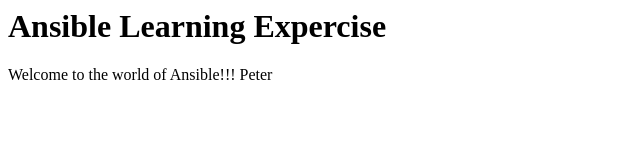
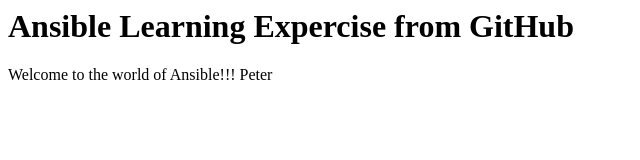
Before and after one commit to priyadarshi035/ansible1, a plain HTML site: page index.html in a window 1280 px wide. Shown: the whole page, without its empty margins (0-640 px from the left). Drawn offline with Linux system fonts and the light colour scheme.

Commit message:
Update index.html

```diff
--- a/index.html
+++ b/index.html
@@ -3,7 +3,7 @@
     <title>Project Liberty</title>
   </head>
   <body>
-    <h1>Ansible Learning Expercise</h1>
+    <h1>Ansible Learning Expercise from GitHub</h1>
     <p>Welcome to the world of  Ansible!!! Peter</p>
   </body>
 </html>
```
